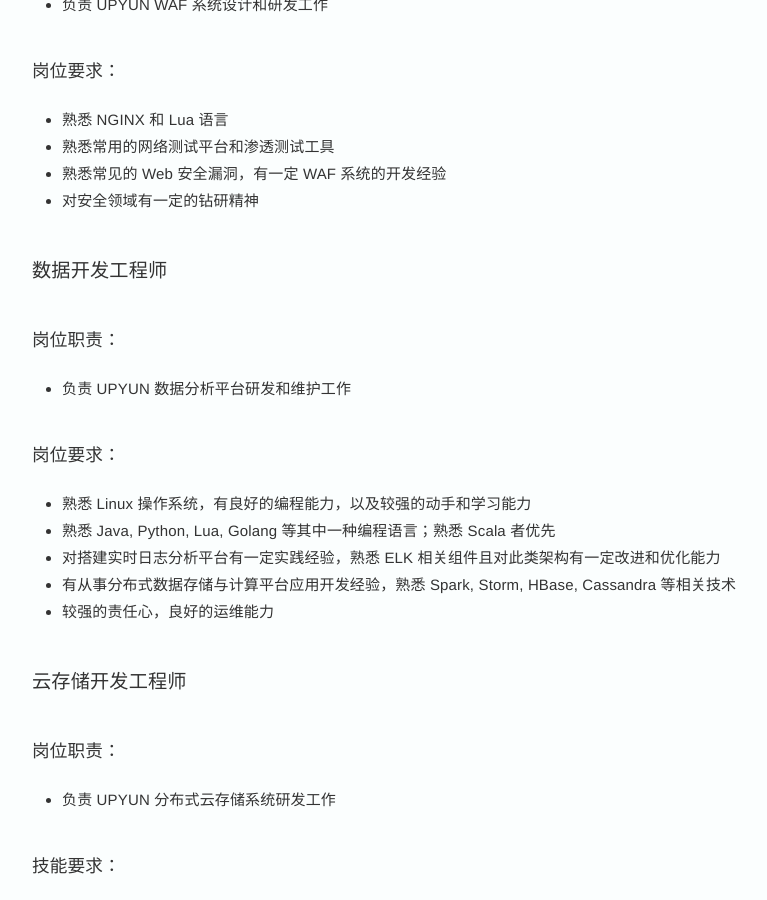
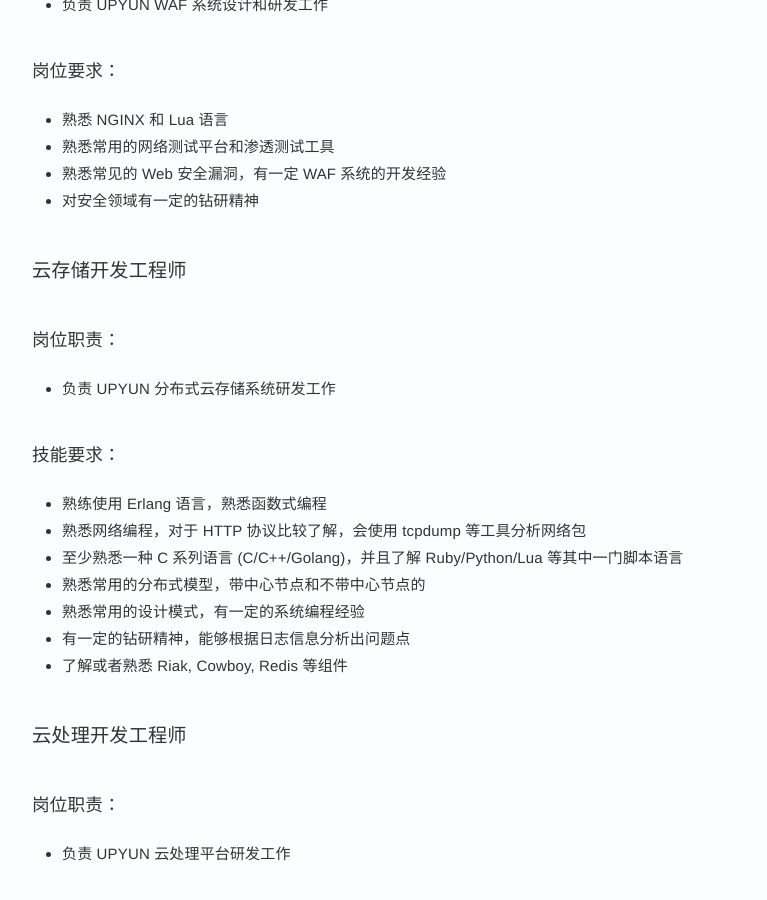
Before and after one commit to upyun/upyun.github.io, a Jekyll site: the page built from joinus.md, in a window 1280 px wide and 900 px high, scrolled down 1739 px. Shown: the whole window, without its empty margins (248-1015 px from the left). Built offline with Jekyll 4.4.1, drawn with Linux system fonts in a browser that asks for light colours; some web fonts are replaced; comment, search, counter and statistics services are not loaded.

Commit message:
remove data engineer

```diff
--- a/joinus.md
+++ b/joinus.md
@@ -64,20 +64,6 @@ permalink: /join-our-team/
 * 熟悉常用的网络测试平台和渗透测试工具
 * 熟悉常见的 Web 安全漏洞，有一定 WAF 系统的开发经验
 * 对安全领域有一定的钻研精神
-
-### 数据开发工程师
-
-#### 岗位职责：
-
-* 负责 UPYUN 数据分析平台研发和维护工作
-
-#### 岗位要求：
-
-* 熟悉 Linux 操作系统，有良好的编程能力，以及较强的动手和学习能力
-* 熟悉 Java, Python, Lua, Golang 等其中一种编程语言；熟悉 Scala 者优先
-* 对搭建实时日志分析平台有一定实践经验，熟悉 ELK 相关组件且对此类架构有一定改进和优化能力
-* 有从事分布式数据存储与计算平台应用开发经验，熟悉 Spark, Storm, HBase, Cassandra 等相关技术
-* 较强的责任心，良好的运维能力
 
 ### 云存储开发工程师
 
```
